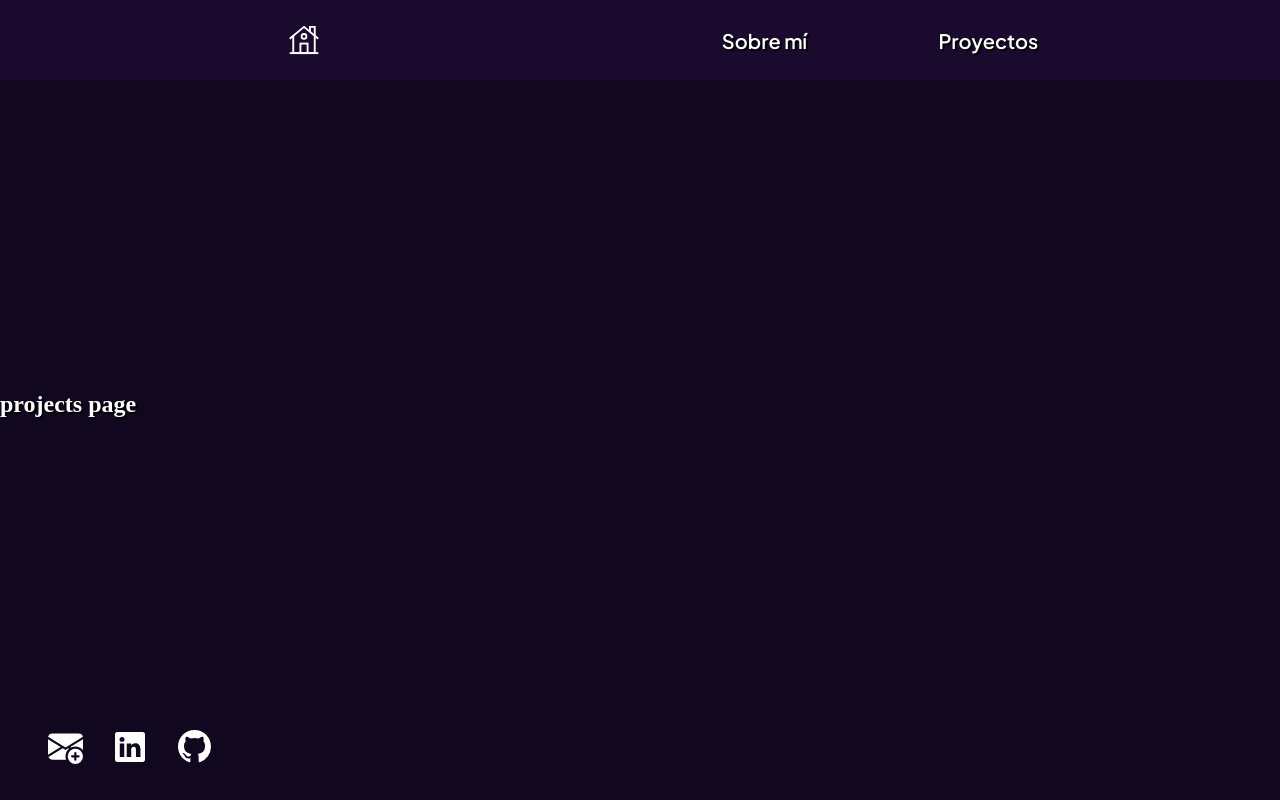
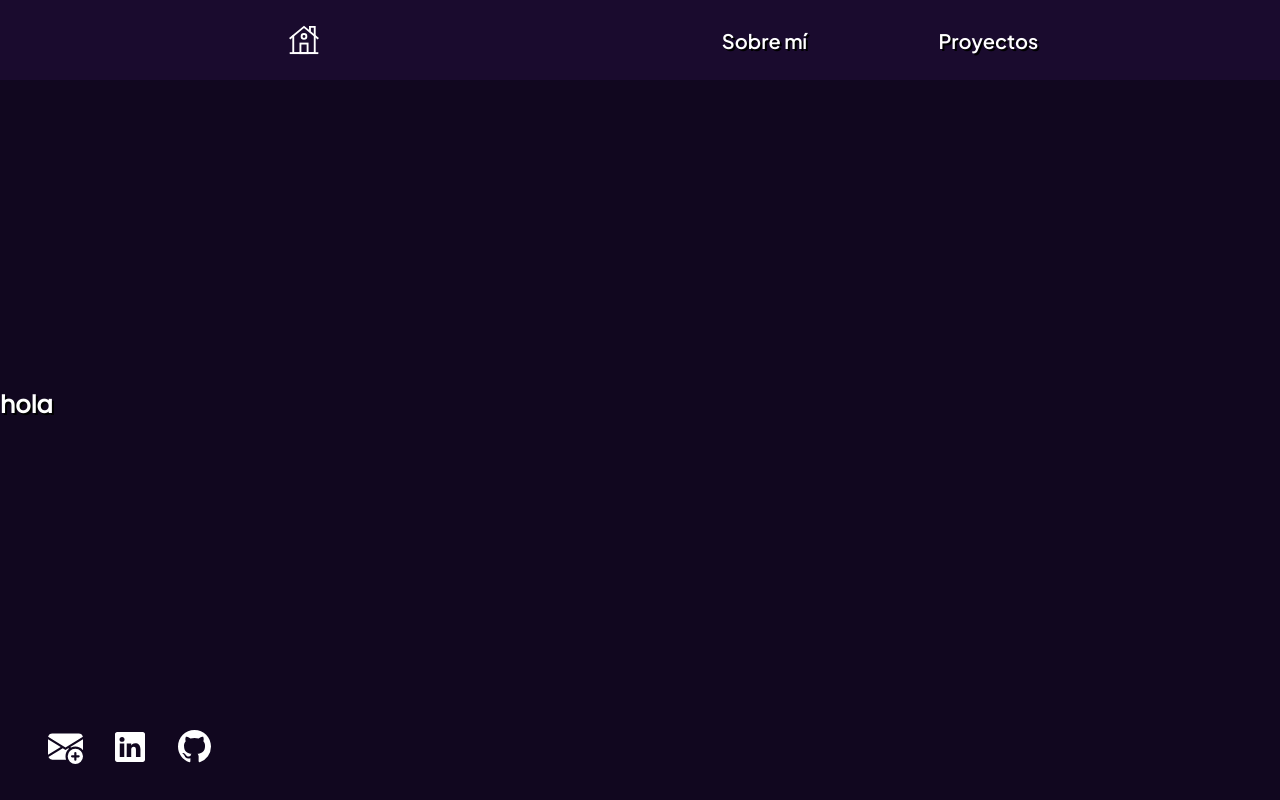
Before and after one commit to Gbw699/My-portfolio, a Next.js app: page /projects in a window 1280 px wide. Built offline with nearby package versions, Linux system fonts and the light colour scheme.

Commit message:
set up font for project page

```diff
--- a/src/app/projects/page.tsx
+++ b/src/app/projects/page.tsx
@@ -1,5 +1,14 @@
-export default function Projects() {
-    return <>
-    <h2>projects page</h2>
-    </>
+import { Poppins } from "next/font/google"
+import Projects from "@/components/projects/projects"
+
+const poppins = Poppins({
+    weight: "400",
+    subsets: ["latin"],
+    display: "swap"
+})
+
+export default function ProjectsPage() {
+    return <div className={`${poppins.className}`}>
+        <Projects />
+    </div>
 }
--- /dev/null
+++ b/src/components/projects/projects.tsx
@@ -0,0 +1,5 @@
+export default function Projects() {
+    return <section>
+        <h1>hola</h1>
+    </section>
+}
```
